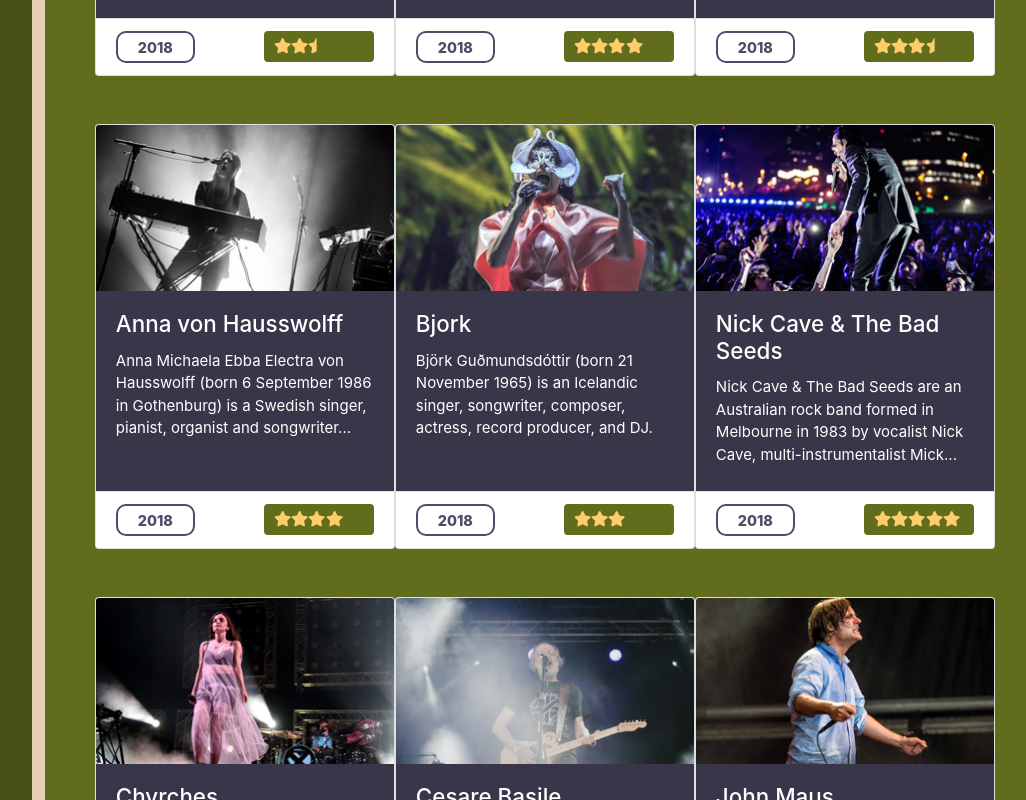
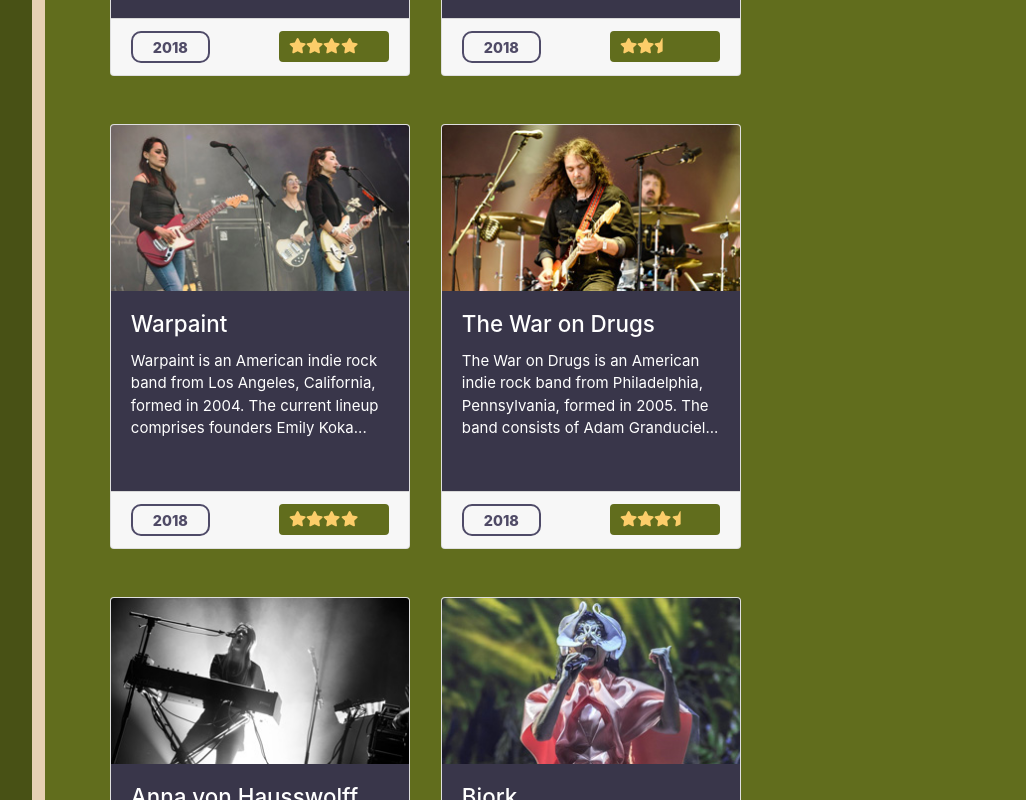
Before and after one commit to silviurdr/my-concerts-archive, a React (Create React App) app: page /#/ in a window 1280 px wide. Shown: the part 1120-1920 px from the top of the page, without its empty margins (179-1205 px from the left). Built offline with nearby package versions, Linux system fonts and the light colour scheme; a web font is replaced by a local one.

Commit message:
card style 4

```diff
--- a/src/App.css
+++ b/src/App.css
@@ -21,7 +21,7 @@
 .card-deck .card {
   display: block;
   flex-basis: 33.3%; /* change this value for each breakpoint*/
-  margin: 0 !important;
+  margin: 0 auto;
 }
 
 .card {
@@ -37,10 +37,6 @@
 
 .card-text {
   font-size: 15px !important;
-}
-
-.card-footer {
-  background-color: white !important;
 }
 
 .card-img-top {
@@ -339,6 +335,5 @@
     display: block;
     flex-basis: 26% !important;
     margin-bottom: 3em !important;
-    margin: 0 !important;
   }
 }
```
